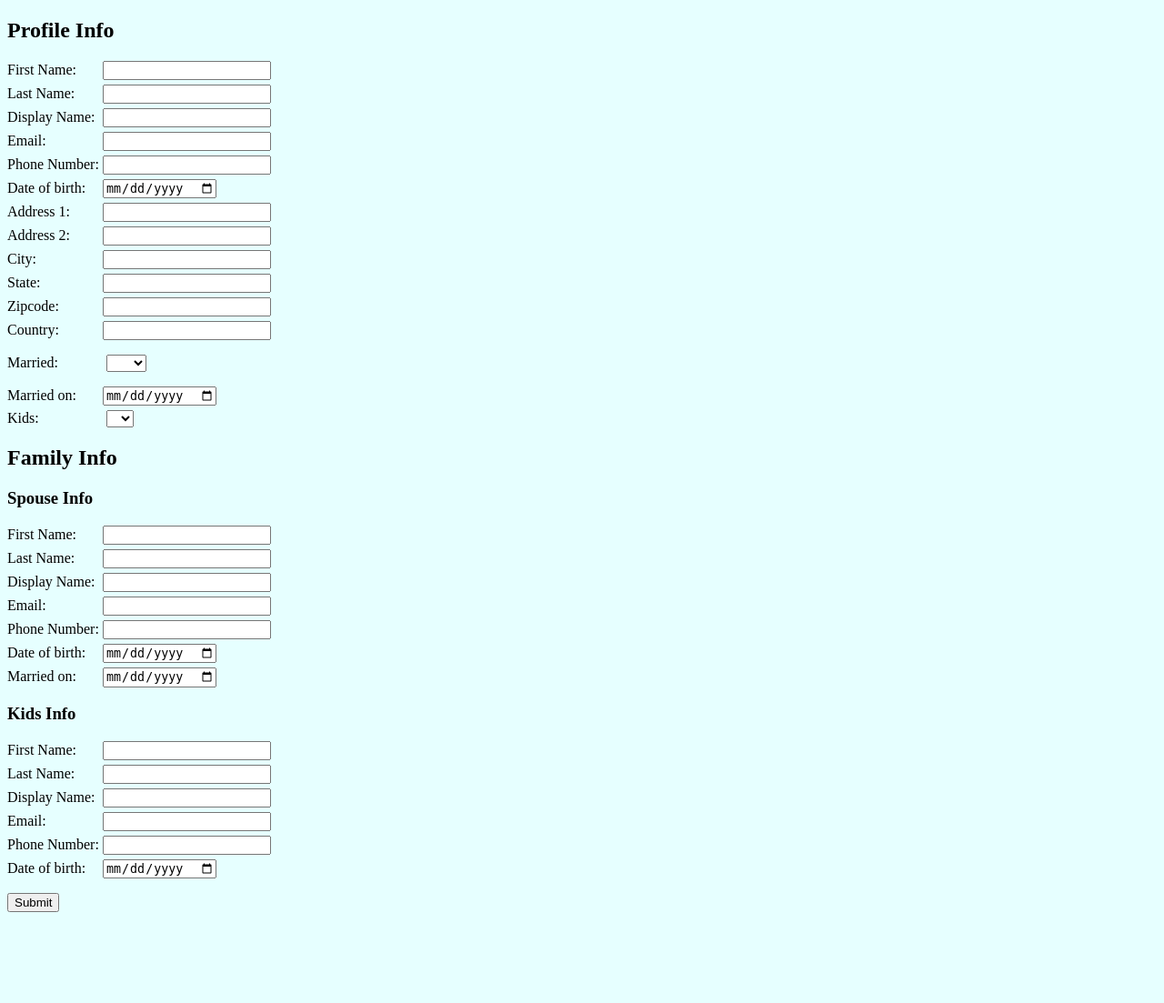
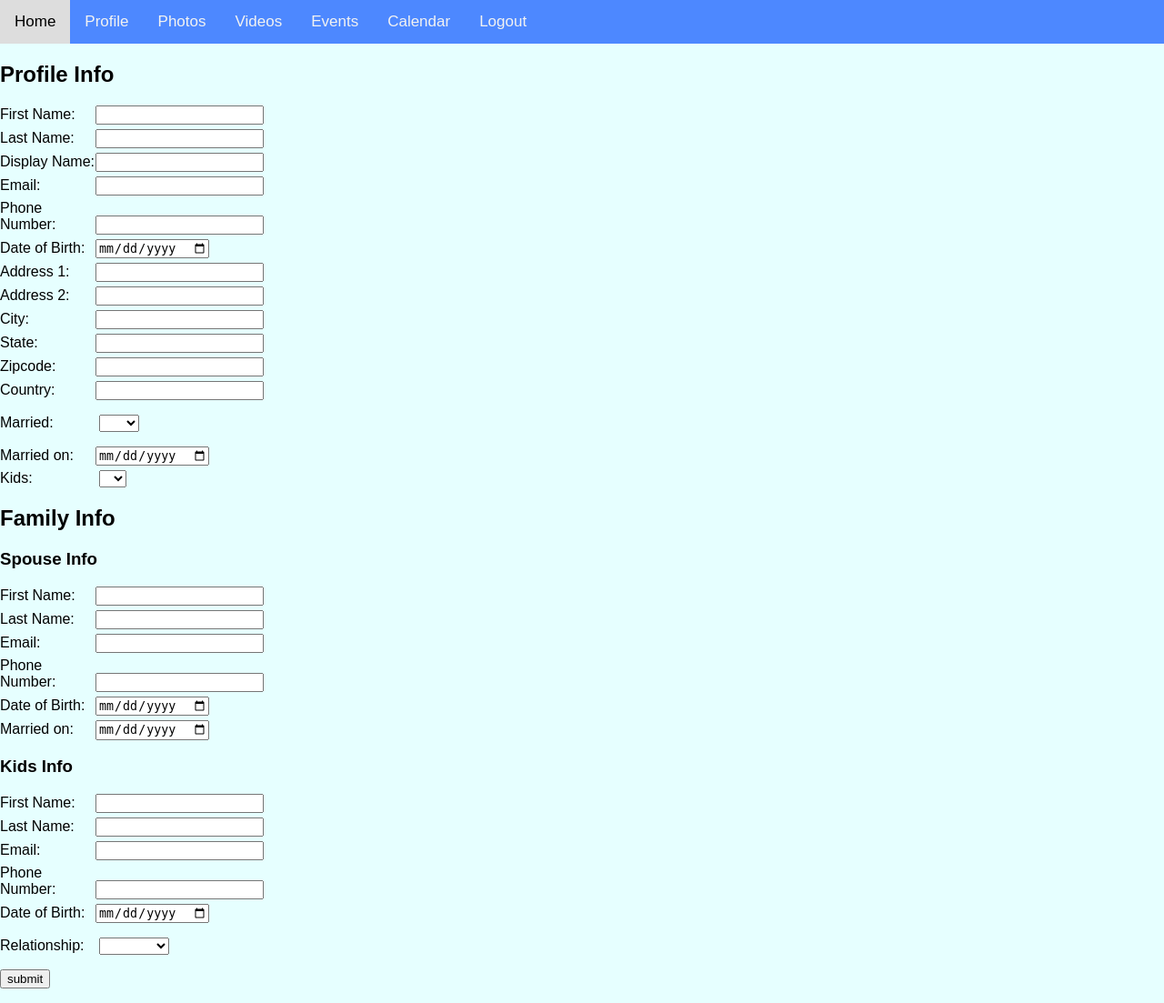
Before and after one commit to student-code-reviews/FamilyCube-HackBright-Project, a Flask app: page /profile in a window 1280 px wide. Shown: the whole page at 91% size. Before the commit the page ends 1003 px from the top, so only its background shows below. Run offline with Flask 2, Linux system fonts and the light colour scheme.

Commit message:
familycube

```diff
--- a/server.py
+++ b/server.py
@@ -6,6 +6,7 @@ from flask import Flask, render_template, request, flash, redirect, session
 from flask_debugtoolbar import DebugToolbarExtension
 
 from model import connect_to_db, db, User,Profile,Member,Event,Image
+from datetime import datetime
 
 app = Flask(__name__)
 
@@ -21,7 +22,10 @@ app.jinja_env.undefined = StrictUndefined
 def indexpage():
     """Indexpage."""
     app.logger.info("Hello World")
-    return render_template("index.html")
+    if session.get("user_id") is not None:
+        return redirect("/homepage")
+    else:
+        return render_template("index.html")
 
 
 @app.route('/register', methods=['GET'])
@@ -35,13 +39,13 @@ def register_process():
 #     """Process registration."""
 
 #     # Get form variables
-    firstname= request.form["Firstname"]
-    lastname = request.form["Lastname"]
-    email = request.form["Email"]
-    password = request.form["Password"]
+    first_name = request.form.get("Firstname")
+    last_name = request.form.get("Lastname")
+    email = request.form.get("Email")
+    password = request.form.get("Password")
 
 
-    new_user = User(email=email, password=password)
+    new_user = User(first_name=first_name, last_name=last_name, email=email, password=password)
 
 
     db.session.add(new_user)
@@ -63,8 +67,8 @@ def login_process():
 #     """Process login."""
 
 #     # Get form variables
-    email = request.form["email"]
-    password = request.form["password"]
+    email = request.form.get("email")
+    password = request.form.get("password")
     print(email,password)
 
     user = User.query.filter_by(email=email).first()
@@ -85,13 +89,143 @@ def login_process():
 @app.route('/homepage')
 def homepage():
 
-    return render_template("home_page.html")
+    first3_events = latest_events()
+    return render_template("home_page.html",events=first3_events)
+
+@app.route('/profile', methods=['GET'])
+def profile_page():
+    """Show form for user to update profile."""
+
+    return render_template("profile.html")
 
 
-@app.route('/profile')
-def profile_page():
+@app.route('/profile', methods=['POST'])
+def profile_update():
+    """Profile updation process"""
 
-    return render_template("profile.html")
+    first_name= request.form.get("Firstname")
+    last_name = request.form.get("Lastname")
+    display_name = request.form.get("Displayname")
+    email = request.form.get("Email")
+    phonenumber = request.form.get("Phonenumber")
+    date_of_birth_str = request.form.get("Birthday")
+    date_of_birth = datetime.strptime(date_of_birth_str,'%Y-%m-%d')
+    address_1 = request.form.get("Address1")
+    address_2 = request.form.get("Address2")
+    city = request.form.get("City")
+    state = request.form.get("State")
+    zipcode = request.form.get("Zipcode")
+    country = request.form.get("Country")
+    married = request.form.get("Marital_Status")
+    marriage_date_str = request.form.get("Marriage_Anniversary")
+    marriage_date = datetime.strptime(marriage_date_str,'%Y-%m-%d')
+    kids = int(request.form.get("Kids"))
+    userid = session["user_id"]
+
+
+    user_profile = Profile(display_name=display_name, user_id=userid, email=email,phonenumber=phonenumber,date_of_birth=date_of_birth,
+                          address_1=address_1, address_2=address_2, city=city, state=state, zipcode=zipcode,
+                          country=country, married=married, marriage_date=marriage_date, kids=kids)
+    db.session.add(user_profile)
+    db.session.commit()
+    text = f"Birthday for {first_name} {last_name}"
+    user_event = Event(profile_id=user_profile.profile_id,event_type='Birthday',event_date=date_of_birth,event_text=text)
+    db.session.add(user_event)
+    db.session.commit()
+
+    if married == 'yes':
+        first_name= request.form.get("Spouse_Firstname")
+        last_name = request.form.get("Spouse_Lastname")
+        #display_name = request.form.get("Spouse_Displayname")
+        email = request.form.get("Spouse_Email")
+        phonenumber = request.form.get("Spouse_Phonenumber")
+        date_of_birth_str = request.form.get("Spouse_Birthday")
+        date_of_birth = datetime.strptime(date_of_birth_str,'%Y-%m-%d')
+        marriage_date_str = request.form.get("Spouse_Marriage_Anniversary")
+        marriage_date = datetime.strptime(marriage_date_str,'%Y-%m-%d')
+        relation = "Spouse"
+
+        spouse_profile = Member(profile_id=user_profile.profile_id,first_name=first_name, last_name=last_name,email=email,
+                                phonenumber=phonenumber, date_of_birth=date_of_birth, marriage_date=marriage_date,
+                                relation=relation)
+        db.session.add(spouse_profile)
+        db.session.commit()
+        #Add birthday and marriage anniversary to events
+        text = f"Birthday for {first_name} {last_name}"
+        spouse_db_event = Event(profile_id=user_profile.profile_id,member_id=spouse_profile.member_id,event_type='Birthday',event_date=date_of_birth,event_text=text)
+        db.session.add(spouse_db_event)
+        text = f"Marriage Anniversary for {first_name} {last_name} and {user_profile.fullname}"
+        marriage_event = Event(profile_id=user_profile.profile_id,member_id=spouse_profile.member_id,event_type='Marriage_Anniversary',event_date=marriage_date,event_text=text)
+        db.session.add(marriage_event)
+        db.session.commit()
+
+    if kids > 0:
+        first_name= request.form.get("Kid_Firstname")
+        last_name = request.form.get("Kid_Lastname")
+        #display_name = request.form.get("Kid_Displayname")
+        email = request.form.get("Kid_Email")
+        phonenumber = request.form.get("Kid_Phonenumber")
+        date_of_birth_str = request.form.get("Kid_Birthday")
+        date_of_birth = datetime.strptime(date_of_birth_str,'%Y-%m-%d')
+        relation = request.form.get("Kid_Relation")
+
+        kid_profile = Member(profile_id=user_profile.profile_id,first_name=first_name, last_name=last_name,email=email,
+                                phonenumber=phonenumber, date_of_birth=date_of_birth,relation=relation)
+
+        db.session.add(kid_profile)
+        db.session.commit()
+        text = f"Birthday for {first_name} {last_name}"
+        kid_db_event = Event(profile_id=user_profile.profile_id,member_id=kid_profile.member_id,event_type='Birthday',event_date=date_of_birth,event_text=text)
+        db.session.add(kid_db_event)
+        db.session.commit()
+
+    return redirect("/homepage")
+
+@app.route('/events')
+def show_events():
+#     """Show events."""
+
+    userid = session.get("user_id")
+    app.logger.info(userid)
+    if userid is not None:
+        events = db.session.query(Event).join(Profile).filter(Profile.user_id == userid).filter(Profile.profile_id == Event.profile_id).order_by(Event.event_date).all()
+        app.logger.info(events)
+        return render_template("events.html",events=events)
+
+@app.route('/photos')
+def upload_photos():
+    """Upload photos"""
+
+    return render_template("photos.html")
+
+@app.route('/videos')
+def upload_videos():
+    """Upload Videos"""
+
+    return render_template("videos.html")
+
+@app.route('/calendar')
+def calendar_event():
+    """ View abd update calendar for events"""
+
+    return render_template("calendar.html")
+
+@app.route('/calendar', methods=['POST'])
+def add_calendar_event():
+    """  add a new event for calendar"""
+
+    event_type = request.form.get("event_type")
+    event_text = request.form.get("event_text")
+    event_date_str = request.form.get("event_date")
+    event_date = datetime.strptime(event_date_str,'%Y-%m-%d')
+    user_id = session["user_id"]
+    profile = Profile.query.filter_by(user_id=user_id).first()
+    db_event = Event(profile_id=profile.profile_id,event_type=event_type,event_date=event_date,event_text=event_text)
+    db.session.add(db_event)
+    db.session.commit()
+    return redirect("/homepage")
+
+
 
 @app.route('/logout')
 def logout():
@@ -100,6 +234,18 @@ def logout():
         del session["user_id"]
         flash("Logged Out.")
     return redirect("/")
+
+
+def latest_events():
+#     """Get latest 3 events."""
+
+    userid = session.get("user_id")
+    if userid is not None:
+        events = db.session.query(Event).join(Profile).filter(Profile.user_id == userid).filter(Profile.profile_id == Event.profile_id).order_by(Event.event_date).limit(3).all()
+        app.logger.info(events)
+        return events
+    else:
+        return None
 
 
 
--- /dev/null
+++ b/templates/base.html
@@ -0,0 +1,54 @@
+<!DOCTYPE html>
+<html>
+<head>
+    <title>Homepage Page</title>
+<meta name="viewport" content="width=device-width, initial-scale=1">
+<style>
+body {
+
+  background-color:#e6ffff;
+
+  margin: 0;
+  font-family: Arial, Helvetica, sans-serif;
+}
+
+.topnav {
+  overflow: hidden;
+  background-color: #4d88ff;
+}
+
+.topnav a {
+  float: left;
+  color: #f2f2f2;
+  text-align: center;
+  padding: 14px 16px;
+  text-decoration: none;
+  font-size: 17px;
+}
+
+.topnav a:hover {
+  background-color:#ddd;
+  color: black;
+}
+.events {
+    text-align:right;
+}
+
+
+</style>
+</head>
+<body>
+<div class="topnav">
+  <a class="active" href="/homepage">Home</a>
+  <a href="/profile">Profile</a>
+  <a href="/photos">Photos</a>
+  <a href="/videos">Videos</a>
+  <a href="/events">Events</a>
+  <a href ="/calendar">Calendar</a>
+  <a href="/logout">Logout</a>
+</div>
+{% block content %}
+{% endblock %}
+
+</body>
+</html>
--- a/templates/profile.html
+++ b/templates/profile.html
@@ -1,14 +1,7 @@
-<!doctype html>
-<html>
-<head>
-    <title>Profile Page</title>
-</head>
+{% extends "base.html" %}
+
+{% block content %}
 <style>
-
-  body{
-
-  background-color:#e6ffff;
-}
       div{
         margin-bottom:5px;
       }
@@ -18,51 +11,46 @@
 
 </style>
 <body>
+
+    <form action="/profile" method="POST">
+
     <section class="profile">
       <div class="profile-info">
         <h2 class="profile header">Profile Info</h2>
 
-<form action="/profile" method="POST">
-
-  <div><label>First Name:</label><input type="firstname" name="firstname" required></div>
-        <div><label>Last Name:</label><input type="lastname" name="lastname" required></div>
-        <div><label>Display Name:</label><input type="displayname" name="displayname"></div>
-        <div><label>Email:</label><input type="email" name="email" required></div>
-        <div><label>Phone Number:</label><input type="tel" id="phone" name="phone"></div>
-        <div><label>Date of birth:</label><input type="date" id="birthday" name="birthday"></div>
-        <div><label>Address 1:</label><input type="Address1" name="Address1"></div>
-        <div><label>Address 2:</label><input type="Address2" name="Address2"></div>
-        <div><label>City:</label><input type="City" name="City"></div>
-        <div><label>State:</label><input type="State" name="State"></div>
-        <div><label>Zipcode:</label><input type="Zipcode" name="Zipcode"></div>
-        <div><label>Country:</label><input type="Country" name="Country"></div>
+    <div><label>First Name:</label><input type="text" name="Firstname" required></div>
+        <div><label>Last Name:</label><input type="text" name="Lastname" required></div>
+        <div><label>Display Name:</label><input type="text" name="Displayname"></div>
+        <div><label>Email:</label><input type="text" name="Email" required></div>
+        <div><label>Phone Number:</label><input type="tel" id="phone" name="Phonenumber"></div>
+        <div><label>Date of Birth:</label><input type="date" id="birthday" name="Birthday"></div>
+        <div><label>Address 1:</label><input type="text" name="Address1"></div>
+        <div><label>Address 2:</label><input type="text" name="Address2"></div>
+        <div><label>City:</label><input type="text" name="City"></div>
+        <div><label>State:</label><input type="text" name="State"></div>
+        <div><label>Zipcode:</label><input type="text" name="Zipcode"></div>
+        <div><label>Country:</label><input type="text" name="Country"></div>
         <p><div><label>Married:</label>
-        <select name="marital status">
+        <select name="Marital_Status">
         <option value=""></option>
         <option value="yes">Yes</option>
         <option value="no">No</option>
         </select>
         <div></p>
-        <div><label for="marriage anniversary">Married on:</label><input type="date" id="anniversary" name="anniversary"></div>
+        <div><label for="marriage anniversary">Married on:</label><input type="date" id="anniversary" name="Marriage_Anniversary"></div>
 
         <div><label>Kids:</label>
         <select name="Kids">
         <option value=""></option>
         <option value=0>0</option>
-        <option value=0>1</option>
-        <option value=0>2</option>
-        <option value=0>3</option>
-        <option value=0>4</option>
+        <option value=1>1</option>
+        <option value=2>2</option>
+        <option value=3>3</option>
+        <option value=4>4</option>
         </select>
         <div></p>
         </fieldset>
-    </form>
-  </body>
-</html>
 
-
-
-</form>
 </section>
 
   <section class="family-info">
@@ -74,30 +62,34 @@
   <section class="spouse-info">
     <p><div>
       <h3 class="family header">Spouse Info</h3>
-        <div><label>First Name:</label><input type="firstname" name="firstname" required></div>
-        <div><label>Last Name:</label><input type="lastname" name="lastname" required></div>
-        <div><label>Display Name:</label><input type="displayname" name="displayname"></div>
-        <div><label>Email:</label><input type="email" name="email" required></div>
-        <div><label>Phone Number:</label><input type="tel" id="phone" name="phone"></div>
-        <div><label>Date of birth:</label><input type="date" id="birthday" name="birthday"></div>
-        <div><label for="marriage anniversary">Married on:</label><input type="date" id="anniversary" name="anniversary"></div>
+        <div><label>First Name:</label><input type="text" name="Spouse_Firstname" required></div>
+        <div><label>Last Name:</label><input type="text" name="Spouse_Lastname" required></div>
+        <div><label>Email:</label><input type="text" name="Spouse_Email" required></div>
+        <div><label>Phone Number:</label><input type="tel" id="phone" name="Spouse_Phonenumber"></div>
+        <div><label>Date of Birth:</label><input type="date" id="birthday" name="Spouse_Birthday"></div>
+        <div><label for="marriage anniversary">Married on:</label><input type="date" id="anniversary" name="Spouse_Marriage_Anniversary"></div>
 
 <section class="children-info">
     <p><div>
       <h3 class="family header">Kids Info</h3>
-        <div><label>First Name:</label><input type="firstname" name="firstname" required></div>
-        <div><label>Last Name:</label><input type="lastname" name="lastname" required></div>
-        <div><label>Display Name:</label><input type="displayname" name="displayname"></div>
-        <div><label>Email:</label><input type="email" name="email" required></div>
-        <div><label>Phone Number:</label><input type="tel" id="phone" name="phone"></div>
-        <div><label>Date of birth:</label><input type="date" id="birthday" name="birthday"></div>
+        <div><label>First Name:</label><input type="text" name="Kid_Firstname" required></div>
+        <div><label>Last Name:</label><input type="text" name="Kid_Lastname" required></div>
+        <div><label>Email:</label><input type="text" name="Kid_Email" required></div>
+        <div><label>Phone Number:</label><input type="tel" id="phone" name="Kid_Phonenumber"></div>
+        <div><label>Date of Birth:</label><input type="date" id="birthday" name="Kid_Birthday"></div>
+        <p><div><label>Relationship:</label>
+        <select name="Kid_Relation">
+        <option value=""></option>
+        <option value="daughter">Daughter</option>
+        <option value="son">Son</option>
+        </select>
+        <div></p>
 </section>
 
 
 <p><div>
-    <input type="button" value="Submit">
+    <input type="submit" value="submit">
   </div></p>
 
 </form>
-</body>
-</html>
+{% endblock %}
```
Also changed, not shown: model.py (+34 -14 lines), templates/calendar.html (added, +33 -0 lines), templates/events.html (added, +27 -0 lines), templates/home_page.html (+37 -64 lines), templates/index.html (+10 -5 lines), templates/login_form.html (+9 -3 lines), templates/photos.html (added, +17 -0 lines), templates/register_form.html (+12 -8 lines), templates/videos.html (added, +17 -0 lines).
